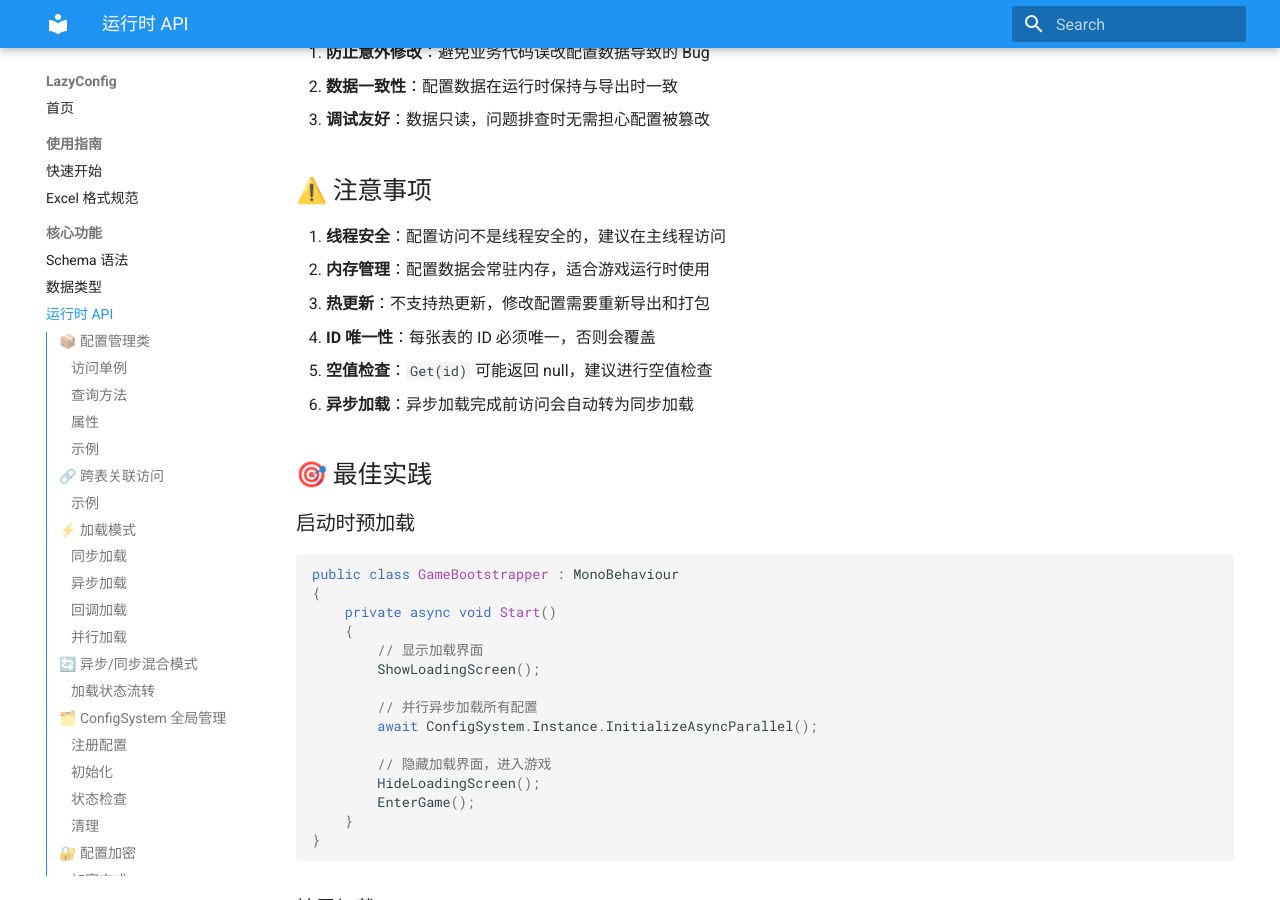
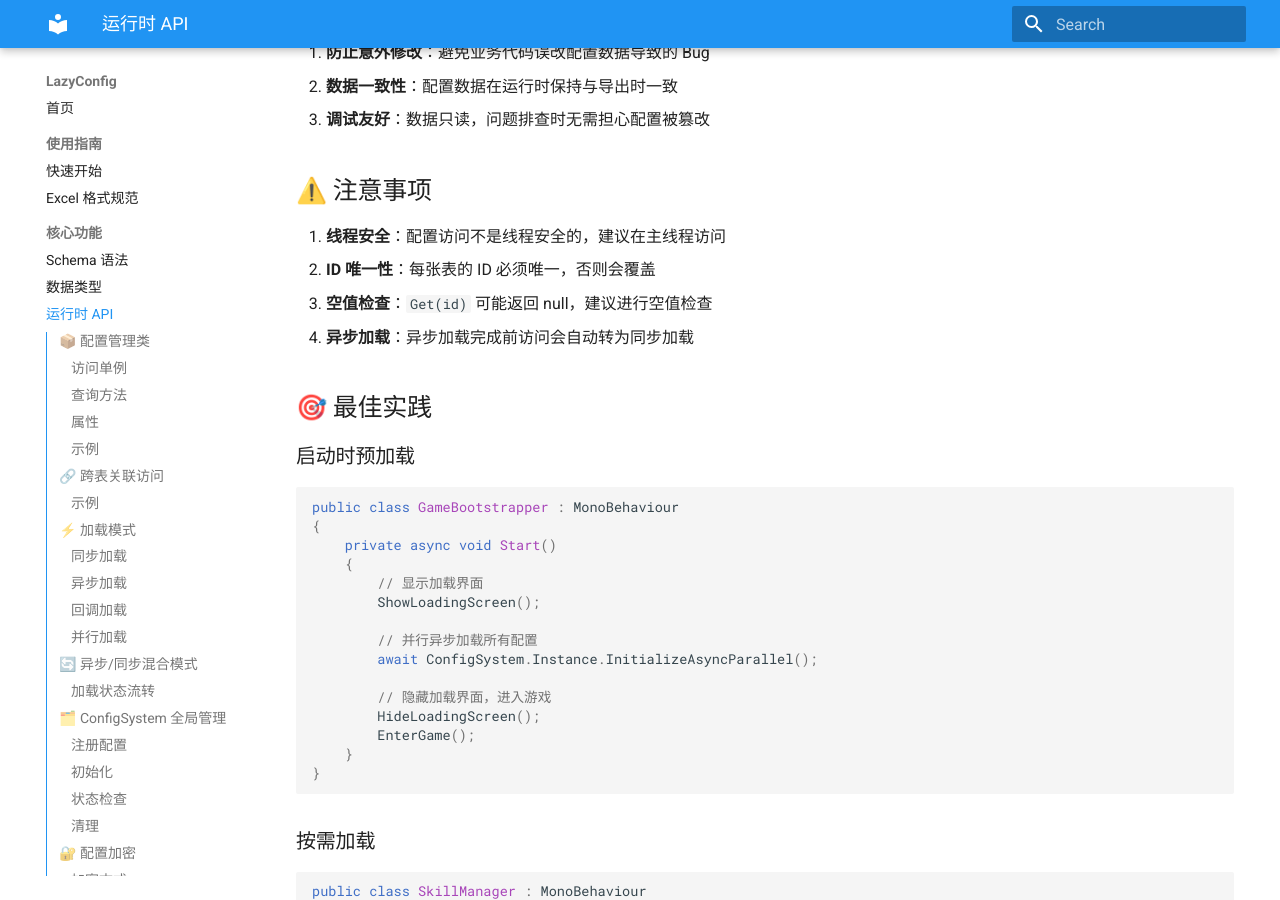
Before and after one commit to CodeWallace/LazyConfig_docs, an MkDocs documentation site: the page built from docs/runtime-api.md, in a window 1280 px wide and 900 px high, scrolled down 6635 px. Built offline with MkDocs 1.6.1 and Material for MkDocs 9.7.7, drawn with Linux system fonts in a browser that asks for light colours.

Commit message:
Remove memory management and hot update notes from runtime docs

```diff
--- a/docs/runtime-api.md
+++ b/docs/runtime-api.md
@@ -287,11 +287,9 @@ public partial class SkillConfig : IConfig
 ## ⚠️ 注意事项
 
 1. **线程安全**：配置访问不是线程安全的，建议在主线程访问
-2. **内存管理**：配置数据会常驻内存，适合游戏运行时使用
-3. **热更新**：不支持热更新，修改配置需要重新导出和打包
-4. **ID 唯一性**：每张表的 ID 必须唯一，否则会覆盖
-5. **空值检查**：`Get(id)` 可能返回 null，建议进行空值检查
-6. **异步加载**：异步加载完成前访问会自动转为同步加载
+2. **ID 唯一性**：每张表的 ID 必须唯一，否则会覆盖
+3. **空值检查**：`Get(id)` 可能返回 null，建议进行空值检查
+4. **异步加载**：异步加载完成前访问会自动转为同步加载
 
 ## 🎯 最佳实践
 
```
